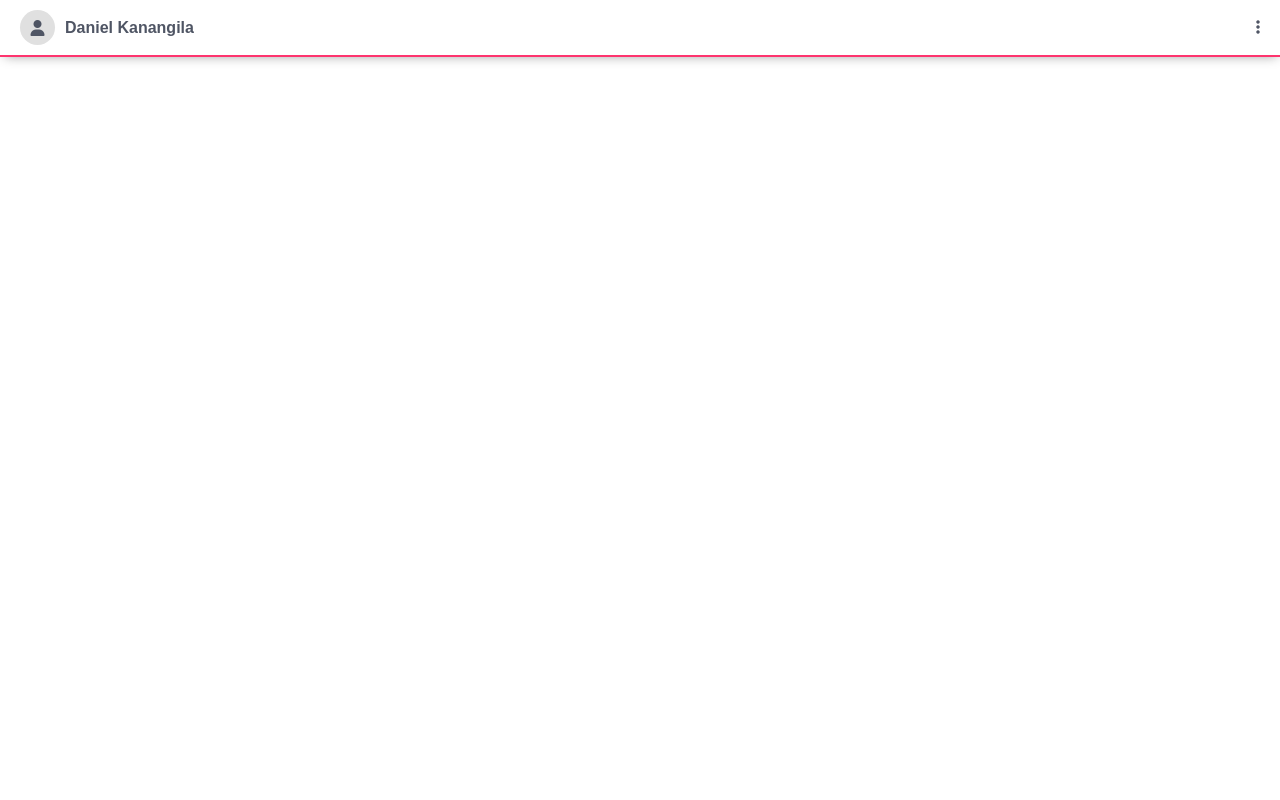
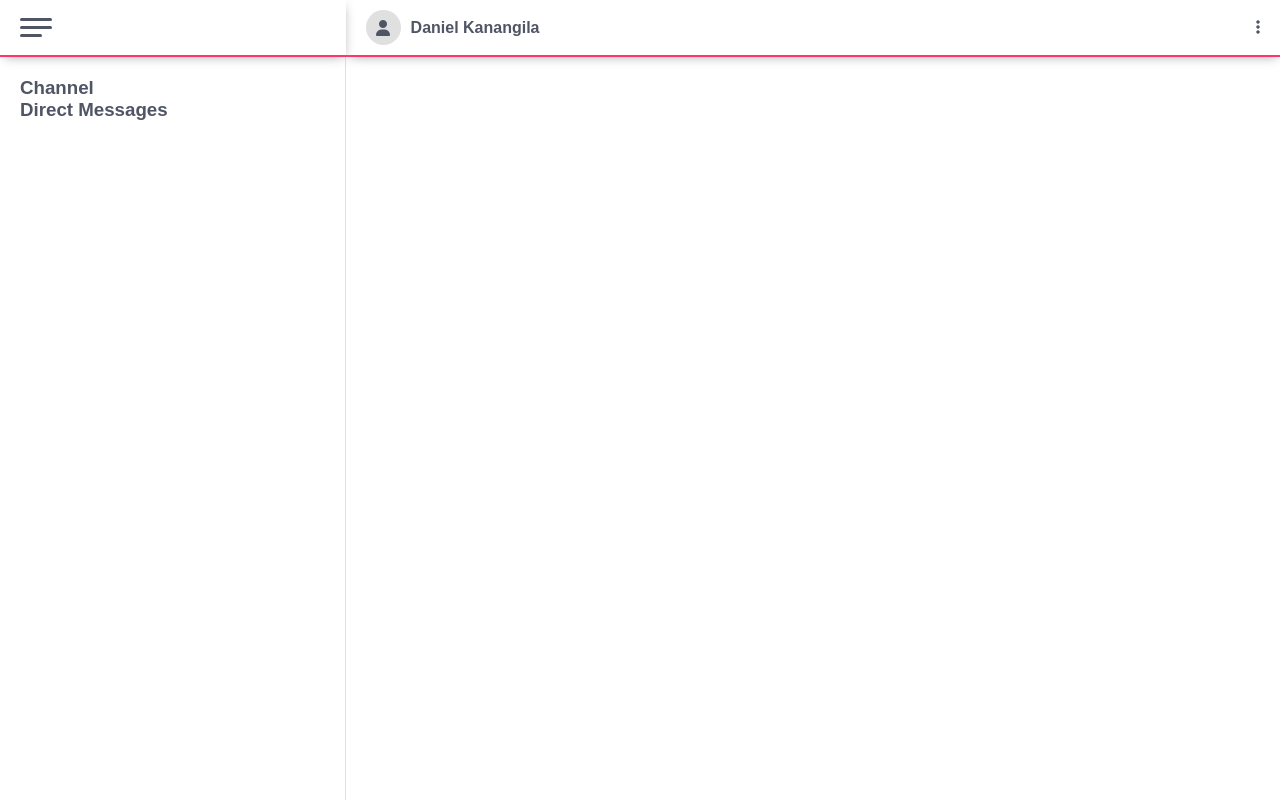
Before and after one commit to danielkanangila/web50-project2, a React (Create React App) app in the folder frontend/: page /user/profile in a window 1280 px wide. Built offline with nearby package versions, Linux system fonts and the light colour scheme.

Commit message:
added sidebar

```diff
--- a/frontend/src/components/BottomNav.js
+++ b/frontend/src/components/BottomNav.js
@@ -9,13 +9,13 @@ const BottomNav = ({ items }) => {
   return (
     <Wrapper>
       {items.map((item) => (
-        <NavItem {...item} />
+        <NavItem key={item.name} {...item} />
       ))}
     </Wrapper>
   );
 };
 
-const NavItem = ({ name, path, icon }) => {
+export const NavItem = ({ name, path, icon }) => {
   return (
     <NavLink to={path} activeClassName="active" className="nav-item">
       <Icon name={icon} />
--- /dev/null
+++ b/frontend/src/components/Hamburger.js
@@ -0,0 +1,86 @@
+import React from "react";
+import styled from "styled-components";
+
+import colors from "./../config/colors";
+
+const Hamburger = ({ open, setOpen }) => {
+  return (
+    <Wrapper onClick={() => setOpen(!open)} className="hamburger" open={open}>
+      <span></span>
+      <span></span>
+      <span></span>
+    </Wrapper>
+  );
+};
+
+const Wrapper = styled.div`
+  width: 2rem;
+  height: 1.2rem;
+  position: relative;
+  -webkit-transform: rotate(0deg);
+  -moz-transform: rotate(0deg);
+  -o-transform: rotate(0deg);
+  transform: rotate(0deg);
+  -webkit-transition: 0.5s ease-in-out;
+  -moz-transition: 0.5s ease-in-out;
+  -o-transition: 0.5s ease-in-out;
+  transition: 0.5s ease-in-out;
+  cursor: pointer;
+  z-index: 705;
+  span {
+    display: block;
+    position: absolute;
+    width: 2rem;
+    height: 0.2rem;
+    background: ${colors.dark};
+    border-radius: 10px;
+    opacity: 1;
+    left: 0;
+    -webkit-transform: rotate(0deg);
+    -moz-transform: rotate(0deg);
+    -o-transform: rotate(0deg);
+    transform: rotate(0deg);
+    -webkit-transition: 0.25s ease-in-out;
+    -moz-transition: 0.25s ease-in-out;
+    -o-transition: 0.25s ease-in-out;
+    transition: 0.25s ease-in-out;
+
+    &:nth-child(2) {
+      top: 8px;
+    }
+    &:nth-child(3) {
+      top: 16px;
+      width: 70%;
+    }
+  }
+
+  ${({ open }) =>
+    open
+      ? `
+    height: 1.7rem;
+    span {
+      &:nth-child(1) {
+        top: 12px;
+        -webkit-transform: rotate(135deg);
+        -moz-transform: rotate(135deg);
+        -o-transform: rotate(135deg);
+        transform: rotate(135deg);
+      }
+      &:nth-child(2) {
+        opacity: 0;
+        left: -60px;
+      }
+      &:nth-child(3) {
+        top: 12px;
+        width: 100%;
+        -webkit-transform: rotate(-135deg);
+        -moz-transform: rotate(-135deg);
+        -o-transform: rotate(-135deg);
+        transform: rotate(-135deg);
+      }
+    }
+  `
+      : ""}
+`;
+
+export default Hamburger;
--- /dev/null
+++ b/frontend/src/components/Sidebar.js
@@ -0,0 +1,64 @@
+import React, { useState } from "react";
+import styled from "styled-components";
+
+import colors from "./../config/colors";
+import Hamburger from "./Hamburger";
+import Sidenav from "./Sidenav";
+
+const Sidebar = ({ profilePic, navItems }) => {
+  const [openSideMenu, setOpenSideMenu] = useState(false);
+  return (
+    <Wrapper className="sidebar">
+      <div className="sidebar-header">
+        <Hamburger open={openSideMenu} setOpen={setOpenSideMenu} />
+      </div>
+      <Sidenav items={navItems} open={openSideMenu} />
+      <div className="sidebar-body">
+        <div className="channels">
+          <h3>Channel</h3>
+        </div>
+        <div className="direct-messages">
+          <h3>Direct Messages</h3>
+        </div>
+      </div>
+    </Wrapper>
+  );
+};
+
+const Wrapper = styled.div`
+  display: none;
+  position: relative;
+
+  @media (min-width: 850px) {
+    display: block;
+  }
+  .sidebar {
+    &-header {
+      background-color: ${colors.white};
+      position: absolute;
+      top: 0;
+      left: 0;
+      padding: 0 20px;
+      width: 100%;
+      height: 57px;
+      border-bottom: 2px solid ${colors.primary};
+      -webkit-box-shadow: 1px 3px 11px -4px rgba(153, 153, 153, 1);
+      -moz-box-shadow: 1px 3px 11px -4px rgba(153, 153, 153, 1);
+      box-shadow: 1px 3px 11px -4px rgba(153, 153, 153, 1);
+      z-index: 702;
+      display: flex;
+      justify-content: space-between;
+      align-items: center;
+    }
+    &-body {
+      width: 100%auto;
+      height: calc(100vh - 57px);
+      margin-top: 57px;
+      padding: 20px 20px 0;
+      overflow-y: auto;
+      border-right: 1px solid ${colors.lightgray};
+    }
+  }
+`;
+
+export default Sidebar;
--- a/frontend/src/components/Sidenav.js
+++ b/frontend/src/components/Sidenav.js
@@ -1,11 +1,101 @@
 import React from "react";
+import styled from "styled-components";
+import { NavLink } from "react-router-dom";
 
-const Sidenav = ({ profilePic }) => {
+import Icon from "./Icon";
+import colors from "./../config/colors";
+
+const Sidenav = ({ items, open }) => {
   return (
-    <div className="sidenav">
-      <div className="sidenav-header"></div>
-    </div>
+    <Wrapper className={open ? "open" : ""}>
+      {items.map(({ name, path, icon }) => (
+        <NavItem to={path} activeClassName="active" key={name}>
+          <Icon name={icon} />
+          <span>{name}</span>
+        </NavItem>
+      ))}
+    </Wrapper>
   );
 };
 
+const NavItem = styled(NavLink)`
+  display: flex;
+  font-size: 1.5rem;
+  padding: 10px 20px;
+
+  span,
+  .icon {
+    color: ${colors.primary};
+  }
+  .icon {
+    margin-right: 15px;
+  }
+
+  &:hover {
+    background-color: ${colors.primary};
+    span,
+    .icon {
+      color: ${colors.white};
+    }
+  }
+`;
+
+const Wrapper = styled.div`
+  position: absolute;
+  left: -100%;
+  top: 57px;
+  width: 100%;
+  height: calc(100vh - 57px);
+  background: ${colors.white};
+  display: flex;
+  flex-direction: column;
+  justify-content: center;
+  -webkit-box-shadow: 1px 3px 11px -4px rgba(153, 153, 153, 1);
+  -moz-box-shadow: 1px 3px 11px -4px rgba(153, 153, 153, 1);
+  box-shadow: 1px 3px 11px -4px rgba(153, 153, 153, 1);
+  z-index: 704;
+  display: none;
+  ${({ className }) =>
+    className === "open"
+      ? `
+        display: block;
+        display:flex;
+        -webkit-animation: slide 0.5s forwards;
+        -webkit-animation-delay: 0s;
+        animation: slide 0.5s forwards;
+        animation-delay: 0s;
+      `
+      : `
+        -webkit-animation: slideRight 0.5s forwards;
+        -webkit-animation-delay: 0s;
+        animation: slideRight 0.5s forwards;
+        animation-delay: 0s;
+        #display: none;
+      `}
+
+  @-webkit-keyframes slide {
+    100% {
+      left: 0;
+    }
+  }
+
+  @keyframes slide {
+    100% {
+      left: 0;
+    }
+  }
+
+  @-webkit-keyframes slideRight {
+    100% {
+      left: -600px;
+    }
+  }
+
+  @keyframes slideRight {
+    100% {
+      left: -600px;
+    }
+  }
+`;
+
 export default Sidenav;
--- a/frontend/src/components/Toolbar.js
+++ b/frontend/src/components/Toolbar.js
@@ -3,10 +3,17 @@ import styled from "styled-components";
 import colors from "../config/colors";
 
 const Toolbar = ({ children }) => {
-  return <Wrapper className="toolbar">{children}</Wrapper>;
+  return (
+    <Wrapper className="toolbar">
+      <div className="bar">{children}</div>
+    </Wrapper>
+  );
 };
 
 const Wrapper = styled.div`
+  position: relative;
+  width: 100%;
+  .bar {
     background-color: ${colors.white};
     position: absolute;
     top: 0;
@@ -21,7 +28,8 @@ const Wrapper = styled.div`
     -webkit-box-shadow: 1px 3px 11px -4px rgba(153, 153, 153, 1);
     -moz-box-shadow: 1px 3px 11px -4px rgba(153, 153, 153, 1);
     box-shadow: 1px 3px 11px -4px rgba(153, 153, 153, 1);
-  z-index: 900;
+    z-index: 700;
+  }
 `;
 
 export default Toolbar;
--- a/frontend/src/components/index.js
+++ b/frontend/src/components/index.js
@@ -5,7 +5,7 @@ export { default as Checkbox } from "./Checkbox";
 export { default as Icon } from "./Icon";
 export { default as PasswordField } from "./PasswordField";
 export { default as Logo } from "./Logo";
-export { default as Sidenav } from "./Sidenav";
+export { default as Sidebar } from "./Sidebar";
 export { default as Toolbar } from "./Toolbar";
 export { default as ToolbarTitle } from "./ToolbarTitle";
 export { default as Menu } from "./Menu";
--- a/frontend/src/pages/Dashboard.js
+++ b/frontend/src/pages/Dashboard.js
@@ -1,7 +1,7 @@
 import React, { useContext } from "react";
 import { Route } from "react-router-dom";
 
-import { Sidenav, Toolbar, Menu, BottomNav } from "../components";
+import { Sidebar, Toolbar, Menu, BottomNav } from "../components";
 import Channel from "./Channel";
 import Home from "./Home";
 import { AppContext } from "../contexts";
@@ -23,7 +23,8 @@ const Dashboard = () => {
   const { ToolbarTitle } = useContext(AppContext).appState;
   return (
     <div className="dashboard">
-      <Sidenav />
+      <Sidebar navItems={navItems} />
+      <div className="main-container">
         <Toolbar>
           {ToolbarTitle && <ToolbarTitle />}
           <Menu items={toolbarMenuItems} />
@@ -34,6 +35,7 @@ const Dashboard = () => {
         <Route path="/user/profile" component={Profile} />
         <BottomNav items={navItems} />
       </div>
+    </div>
   );
 };
 
--- a/frontend/src/styles/home.scss
+++ b/frontend/src/styles/home.scss
@@ -1,8 +1,24 @@
 .dashboard {
   display: flex;
+  width: 100%;
   background-color: $color-white;
   position: relative;
   height: 100vh;
+}
+
+.sidebar {
+  @media (min-width: 850px) {
+    width: 100%;
+    max-width: 27%;
+    height: 100vh;
+  }
+}
+
+.main-container {
+  width: 100%;
+  @media (min-width: 850px) {
+    width: 73%;
+  }
 }
 
 .welcome {
```
Lines whose indentation alone changed are shown as unchanged.
